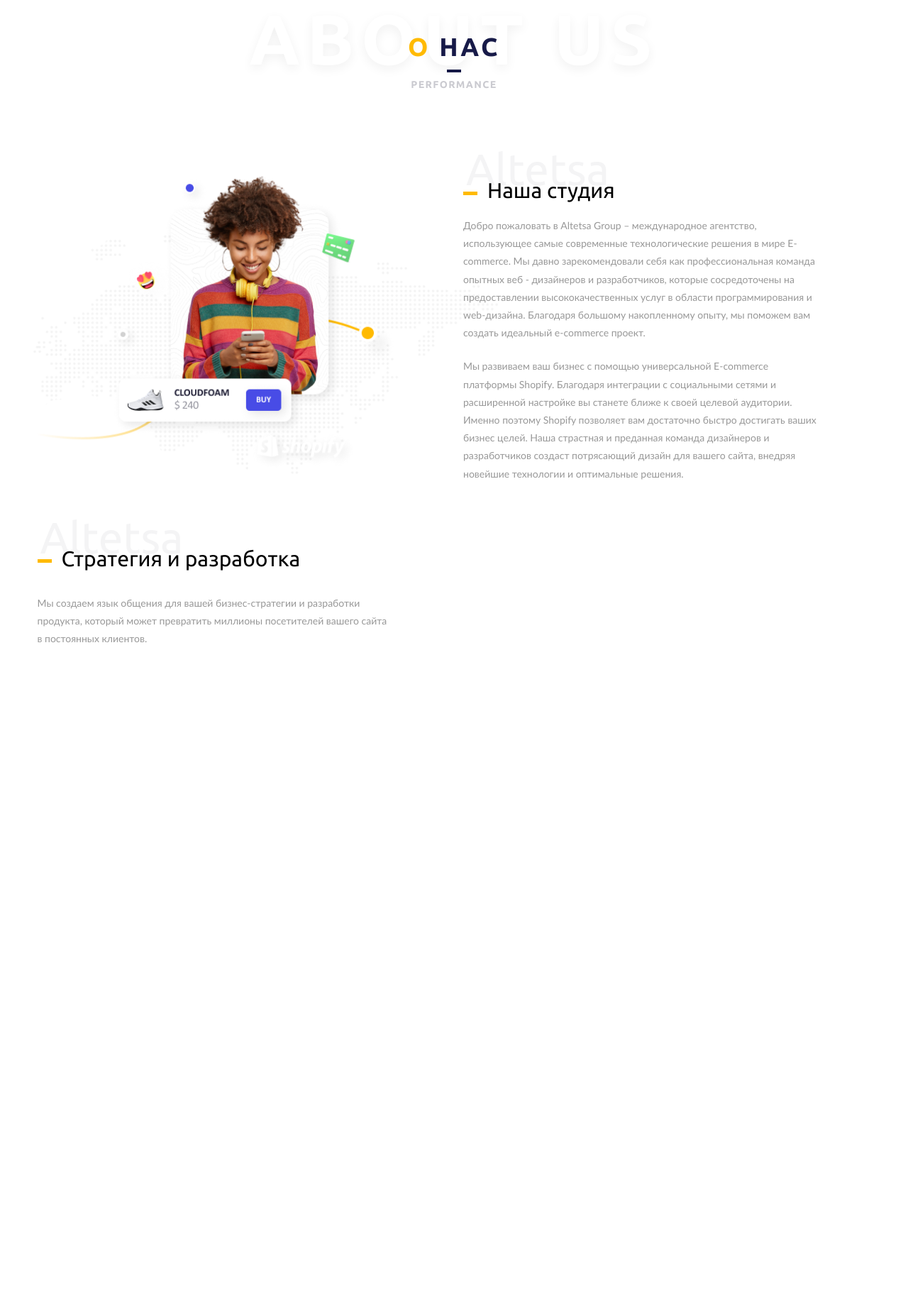
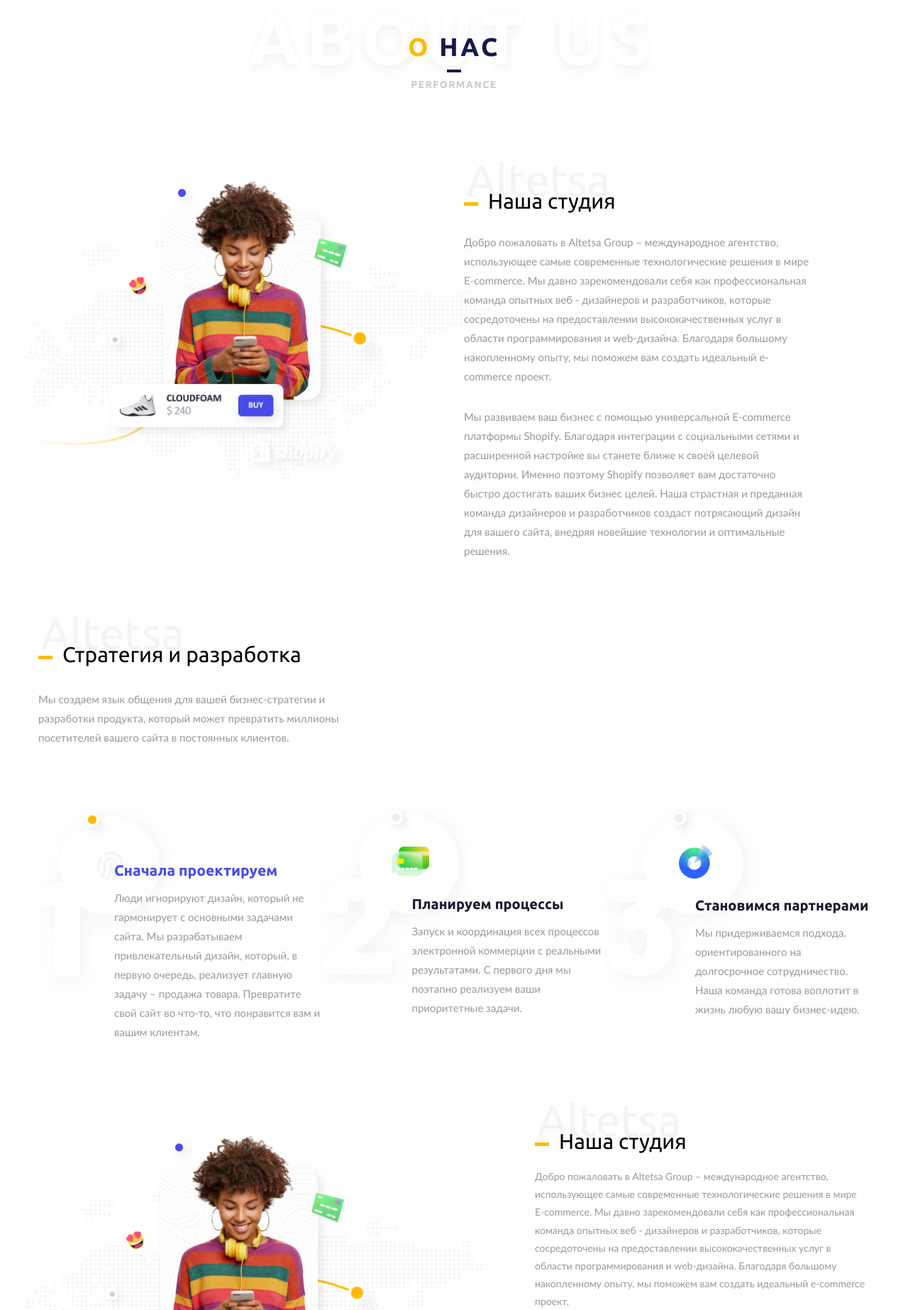
Before and after one commit to YurySm/alt2, a PHP site: page /template/about.html in a window 1280 px wide. Shown: the part 121-1967 px from the top of the page at 71% size. Before the commit the page ends 1026 px from the top, so only its background shows below. Run offline with PHP 8.4, Linux system fonts and the light colour scheme; style sheets or scripts are compiled from the project's sources.

Commit message:
work in about page

```diff
--- a/dist/index.html
+++ b/dist/index.html
@@ -4,7 +4,7 @@
     <meta charset="UTF-8">
     <meta name="viewport" content="width=device-width, initial-scale=1.0">
     <meta http-equiv="X-UA-Compatible" content="ie=edge">
-    <title>Altesta</title>
+    <title>Altetsa</title>
     <meta name="title" content="">
     <meta name="description" content="">
 
@@ -31,7 +31,7 @@
                 <rect x="0.125488" y="23.3346" width="33" height="2" transform="rotate(-45 0.125488 23.3346)" fill="#18172F"/>
             </svg>
         </button>
-        <a href="" class="header__logo">
+        <a href="index.html" class="header__logo">
             <img src="img/header/logoB.svg" alt="Altesta">
         </a>
         <button class="btn btn__header">
@@ -45,7 +45,7 @@
                         </svg></span> <br> About</a>
                 </li>
                 <li class="header__nav-item">
-                    <a href="#"><b>Услуги</b> <span><svg width="12" height="9" viewBox="0 0 12 9" fill="none" xmlns="http://www.w3.org/2000/svg">
+                    <a href="template/services.html"><b>Услуги</b> <span><svg width="12" height="9" viewBox="0 0 12 9" fill="none" xmlns="http://www.w3.org/2000/svg">
                         <path d="M11.8366 3.7344L8.26556 0.163407C8.04769 -0.0544689 7.69434 -0.0544689 7.47646 0.163407C7.25854 0.381327 7.25854 0.734588 7.47646 0.952508L10.0949 3.57099L0.557968 3.57099C0.249836 3.57099 0 3.82082 0 4.12896C0 4.43704 0.249836 4.68692 0.557968 4.68692L10.0949 4.68692L7.47655 7.3054C7.25863 7.52332 7.25863 7.87658 7.47655 8.0945C7.58547 8.20338 7.72831 8.25792 7.8711 8.25792C8.0139 8.25792 8.15669 8.20338 8.26565 8.0945L11.8366 4.52351C12.0545 4.30559 12.0545 3.95232 11.8366 3.7344Z" fill="white"/>
                         </svg></span> <br> Skills</a>
                 </li>
--- a/dist/template/contacts.html
+++ b/dist/template/contacts.html
@@ -4,7 +4,7 @@
         <meta charset="UTF-8">
         <meta name="viewport" content="width=device-width, initial-scale=1.0">
         <meta http-equiv="X-UA-Compatible" content="ie=edge">
-        <title>Altesta</title>
+        <title>Altetsa</title>
         <meta name="title" content="">
         <meta name="description" content="">
         <!-- <link href="https://cdn.jsdelivr.net/npm/bootstrap@5.0.2/dist/css/bootstrap.min.css" rel="stylesheet" integrity="sha384-EVSTQN3/azprG1Anm3QDgpJLIm9Nao0Yz1ztcQTwFspd3yD65VohhpuuCOmLASjC" crossorigin="anonymous"> -->
--- a/dist/template/services.html
+++ b/dist/template/services.html
@@ -4,7 +4,7 @@
         <meta charset="UTF-8">
         <meta name="viewport" content="width=device-width, initial-scale=1.0">
         <meta http-equiv="X-UA-Compatible" content="ie=edge">
-        <title>Altesta</title>
+        <title>Altetsa</title>
         <meta name="title" content="">
         <meta name="description" content="">
         <!-- <link href="https://cdn.jsdelivr.net/npm/bootstrap@5.0.2/dist/css/bootstrap.min.css" rel="stylesheet" integrity="sha384-EVSTQN3/azprG1Anm3QDgpJLIm9Nao0Yz1ztcQTwFspd3yD65VohhpuuCOmLASjC" crossorigin="anonymous"> -->
@@ -27,7 +27,7 @@
                 <rect x="0.125488" y="23.3346" width="33" height="2" transform="rotate(-45 0.125488 23.3346)" fill="#18172F"/>
             </svg>
         </button>
-        <a href="" class="header__logo">
+        <a href="../index.html" class="header__logo">
             <img src="../img/header/logoB.svg" alt="Altesta">
         </a>
         <button class="btn btn__header">
@@ -41,7 +41,7 @@
                         </svg></span> <br> About</a>
                 </li>
                 <li class="header__nav-item">
-                    <a href="#"><b>Услуги</b> <span><svg width="12" height="9" viewBox="0 0 12 9" fill="none" xmlns="http://www.w3.org/2000/svg">
+                    <a href="services.html"><b>Услуги</b> <span><svg width="12" height="9" viewBox="0 0 12 9" fill="none" xmlns="http://www.w3.org/2000/svg">
                         <path d="M11.8366 3.7344L8.26556 0.163407C8.04769 -0.0544689 7.69434 -0.0544689 7.47646 0.163407C7.25854 0.381327 7.25854 0.734588 7.47646 0.952508L10.0949 3.57099L0.557968 3.57099C0.249836 3.57099 0 3.82082 0 4.12896C0 4.43704 0.249836 4.68692 0.557968 4.68692L10.0949 4.68692L7.47655 7.3054C7.25863 7.52332 7.25863 7.87658 7.47655 8.0945C7.58547 8.20338 7.72831 8.25792 7.8711 8.25792C8.0139 8.25792 8.15669 8.20338 8.26565 8.0945L11.8366 4.52351C12.0545 4.30559 12.0545 3.95232 11.8366 3.7344Z" fill="white"/>
                         </svg></span> <br> Skills</a>
                 </li>
--- a/src/sass/blocks/template/_about.scss
+++ b/src/sass/blocks/template/_about.scss
@@ -4,17 +4,84 @@
     background-color: #fff;
     position: relative;
     &__wrapper {
-        max-width: 1250px;
+        max-width: 1272px;
+        margin-top: 118px;
     }
     &__img {
-        margin-right: -50px;
+        margin-right: -38px;
+        margin-top: -110px;
     }
     &__text-wrapper {
-        max-width: 500px;
+        max-width: 487px;
+        // padding-top: 35px;
+    }
+    &__descr {
+        margin-top: 30px;
+        font-size: 15px;
     }
 }
 .strategy {
-    max-width: 1175px;
+    max-width: 1172px;
     margin: 0 auto;
-    margin-top: 70px;
+    margin-top: 95px;
+    &__descr {
+        margin-top: 35px;
+        max-width: 442px;
+        font-size: 15px;
+        line-height: 180%;
+    }
+    &__items {
+        margin-top: 86px;
+        display: flex;
+        justify-content: space-between;
+    }
+    &__item {
+        min-height: 295px;
+        background-position: top left;
+        background-repeat: no-repeat;
+        width: 33%;
+        // flex: 1 1 1 100%;
+        &_1 {
+            width: 34%;
+            padding-top: 77px;
+            padding-left: 107px;
+            background-image: url('../img/about/strategy/item-1.png');
+        }
+        &_2 {
+            width: 34%;
+            padding-top: 125px;
+            padding-left: 128px;
+            background-image: url('../img/about/strategy/item-2.png');
+        }
+        &_3 {
+            width: 32%;
+            padding-top: 127px;
+            padding-left: 129px;
+            background-image: url('../img/about/strategy/item-3.png');
+        }
+        &_title {
+            font-style: normal;
+            font-weight: bold;
+            font-size: 20px;
+            line-height: 100%;
+            color: #18172F;
+            span {
+                color: #484CE6;
+                font-weight: bold;
+                font-size: 21px;
+            }
+        }
+        &_text {
+            margin-top: 15px;
+            font-family: 'Calibri';
+            font-style: normal;
+            font-weight: normal;
+            font-size: 15px;
+            line-height: 180%;
+            color: #9797A2;
+            &_3 {
+                max-width: 250px;
+            }
+        }
+    }
 }
--- a/src/template/about.html
+++ b/src/template/about.html
@@ -77,11 +77,11 @@
                 <h2 class="contacts__title">
                     Наша студия
                 </h2>
-                <p class="contacts__descr">
-                    Добро пожаловать в Altetsa Group – международное агентство, использующее самые современные технологические решения в мире E-commerce. Мы давно зарекомендовали себя как профессиональная команда опытных веб - дизайнеров и разработчиков, которые сосредоточены на предоставлении высококачественных услуг в области программирования и web-дизайна. Благодаря большому накопленному опыту, мы поможем вам создать идеальный e-commerce проект.
+                <p class="contacts__descr about__descr">
+                    Добро пожаловать в Altetsa Group – международное агентство, использующее самые современные технологические решения в мире <br> E-commerce. Мы давно зарекомендовали себя как профессиональная команда опытных веб - дизайнеров и разработчиков, которые сосредоточены на предоставлении высококачественных услуг в области программирования и web-дизайна. Благодаря большому накопленному опыту, мы поможем вам создать идеальный e-commerce проект.
                 </p>
 
-                <p class="contacts__descr">
+                <p class="contacts__descr about__descr">
                     Мы развиваем ваш бизнес с помощью универсальной E-commerce платформы Shopify. Благодаря интеграции с социальными сетями и расширенной настройке вы станете ближе к своей целевой аудитории. Именно поэтому Shopify позволяет вам достаточно быстро достигать ваших бизнес целей.
                     Наша страстная и преданная команда дизайнеров и разработчиков создаст потрясающий дизайн для вашего сайта, внедряя новейшие технологии и оптимальные решения.
                 </p>
@@ -95,14 +95,124 @@
                 <h2 class="contacts__title">
                     Стратегия и разработка
                 </h2>
-                <p class="contacts__descr mt-35">
+                <p class="contacts__descr strategy__descr">
                     Мы создаем язык общения для вашей бизнес-стратегии и разработки продукта, который может превратить миллионы посетителей вашего сайта в постоянных клиентов.
                 </p>
             </div>
             <div class="strategy__items">
+                <div class="strategy__item strategy__item_1">
+                    <h3 class="strategy__item_title"><span>Сначала проектируем</span></h3>
+                    <p class="strategy__item_text strategy__item_text_1">
+                        Люди игнорируют дизайн, который не гармонирует с основными задачами сайта. Мы разрабатываем привлекательный дизайн, который, в первую очередь, реализует главную задачу – продажа товара. Превратите свой сайт во что-то, что понравится вам и вашим клиентам.
+                    </p>
+                </div>
 
+                <div class="strategy__item strategy__item_2">
+                    <h3 class="strategy__item_title">Планируем процессы</h3>
+                    <p class="strategy__item_text">
+                        Запуск и координация всех процессов электронной коммерции с реальными результатами. С первого дня мы поэтапно реализуем ваши приоритетные задачи.
+                    </p>
+                </div>
+
+                <div class="strategy__item strategy__item_3">
+                    <h3 class="strategy__item_title">Становимся партнерами</h3>
+                    <p class="strategy__item_text strategy__item_text_3">
+                        Мы придерживаемся подхода, ориентированного на долгосрочное сотрудничество. Наша команда готова воплотит в жизнь любую вашу бизнес-идею.
+                    </p>
+                </div>
+            </div>
+        </div>
+
+        <div class="team">
+            <div class="contacts__wrapper team__wrapper">
+                <img src="../img/about/about-img.png" alt="" class="contacts__img team__img">
+                <div class="contacts__form-wrapp team__text-wrapper">
+                    <div class="contacts__form-wrapp-title">Altetsa</div>
+                    <h2 class="contacts__title">
+                        Наша студия
+                    </h2>
+                    <p class="contacts__descr team__descr">
+                        Добро пожаловать в Altetsa Group – международное агентство, использующее самые современные технологические решения в мире <br> E-commerce. Мы давно зарекомендовали себя как профессиональная команда опытных веб - дизайнеров и разработчиков, которые сосредоточены на предоставлении высококачественных услуг в области программирования и web-дизайна. Благодаря большому накопленному опыту, мы поможем вам создать идеальный e-commerce проект.
+                    </p>
+
+                    <p class="contacts__descr team__descr">
+                        Мы развиваем ваш бизнес с помощью универсальной E-commerce платформы Shopify. Благодаря интеграции с социальными сетями и расширенной настройке вы станете ближе к своей целевой аудитории. Именно поэтому Shopify позволяет вам достаточно быстро достигать ваших бизнес целей.
+                        Наша страстная и преданная команда дизайнеров и разработчиков создаст потрясающий дизайн для вашего сайта, внедряя новейшие технологии и оптимальные решения.
+                    </p>
+                </div>
             </div>
         </div>
     </section>
+
+    <footer class="footer">
+        <h2 class="footer__title">
+            Мы создаем и поддерживаем крутые проекты
+                для клиентов по всему миру
+        </h2>
+        <p class="footer__subtitle">Узнайте как увеличить прибыль в вашем E-commerce-проекте</p>
+        <a href="#" class="btn footer__btn">Узнать<span>
+            <svg width="8" height="12" viewBox="0 0 8 12" fill="none" xmlns="http://www.w3.org/2000/svg">
+            <path fill-rule="evenodd" clip-rule="evenodd" d="M0.300049 1.4L4.90005 6L0.300049 10.6L1.70005 12L7.70005 6L1.70005 1.66948e-08L0.300049 1.4Z" fill="white"/>
+            </svg>
+        </span></a>
+        <div class="footer__wrapper">
+            <div class="footer__item">
+                <h3 class="footer__item_title">Контакты</h3>
+                <p class="footer__item_text">
+                    Адрес: Омск. Россия
+                    <br><br>
+                    Рабочее время: Пн - Пятница. 09.00 - 18.00
+                    <br><br>
+                    Email: info@altetsa.com, altetsa@yandex.ru
+                </p>
+            </div>
+
+            <div class="footer__item">
+                <h3 class="footer__item_title">Меню</h3>
+                <span class="footer__item_divider"></span>
+                <ul class="footer__item_list">
+                    <li><a href="#">О компании</a></li>
+                    <li><a href="#">Услуги</a></li>
+                    <li><a href="#">Цены</a></li>
+                    <li><a href="#">Контакты</a></li>
+                </ul>
+            </div>
+
+            <div class="footer__item">
+                <h3 class="footer__item_title">Поддержка</h3>
+                <span class="footer__item_divider blue"></span>
+                <ul class="footer__item_list">
+                    <li><a href="#">Terms of Service</a></li>
+                    <li><a href="#">Help center</a></li>
+                    <li><a href="#">Policies</a></li>
+                </ul>
+            </div>
+
+            <div class="footer__item">
+                <h3 class="footer__item_title last">Консультация</h3>
+                <ul class="footer__item_list social">
+                    <li><a href="#"><svg width="16" height="14" viewBox="0 0 16 14" fill="none" xmlns="http://www.w3.org/2000/svg">
+                        <path d="M0.241656 6.12503C1.87849 5.22909 3.70566 4.48133 5.41287 3.72974C8.34993 2.49871 11.2987 1.289 14.2772 0.162784C14.8567 -0.0291122 15.8979 -0.216777 16 0.636613C15.9441 1.84458 15.7141 3.04547 15.5564 4.24636C15.156 6.88723 14.6932 9.51905 14.2419 12.1512C14.0864 13.028 12.9811 13.4819 12.2739 12.9208C10.5743 11.78 8.86159 10.6503 7.18367 9.48299C6.63403 8.928 7.14371 8.13102 7.6346 7.7347C9.03446 6.36383 10.519 5.19911 11.8457 3.7574C12.2036 2.89862 11.1462 3.62237 10.7974 3.84413C8.88102 5.15645 7.0115 6.54888 4.99099 7.70224C3.95892 8.26679 2.75602 7.78433 1.72441 7.46929C0.799442 7.08875 -0.555976 6.70536 0.241562 6.12509L0.241656 6.12503Z" fill="white"/>
+                        </svg>
+                        </a></li>
+                    <li><a href="#"><svg xmlns="http://www.w3.org/2000/svg" width="16" height="9" viewBox="0 0 16 9" fill="none">
+                        <path d="M0.101879 7.58727L3.96502 1.49739C4.57984 0.527059 5.89495 0.28856 6.81881 0.974652L9.89289 3.26489C10.1756 3.47399 10.5636 3.47399 10.8431 3.26162L14.9922 0.131739C15.5446 -0.286451 16.2679 0.373505 15.8997 0.958317L12.0332 7.04493C11.4184 8.01526 10.1033 8.25376 9.17944 7.56767L6.10537 5.27743C5.82262 5.06833 5.43466 5.06833 5.1552 5.28069L1.00602 8.41058C0.453672 8.82877 -0.26964 8.17208 0.101879 7.58727Z" fill="white"/>
+                        </svg></a></li>
+                    <li><a href="#"><svg xmlns="http://www.w3.org/2000/svg" width="16" height="16" viewBox="0 0 16 16" fill="none">
+                        <path d="M11.2335 0H4.76649C2.13823 0 0 2.12479 0 4.73652V11.1629C0 13.7746 2.13823 15.8994 4.76649 15.8994H11.2335C13.8618 15.8994 16 13.7746 16 11.1629V4.73652C16 2.12479 13.8617 0 11.2335 0ZM14.3904 11.1629C14.3904 12.8954 12.977 14.2999 11.2335 14.2999H4.76649C3.023 14.2999 1.6096 12.8954 1.6096 11.1629V4.73652C1.6096 3.00397 3.023 1.59948 4.76649 1.59948H11.2335C12.977 1.59948 14.3904 3.00397 14.3904 4.73652V11.1629Z" fill="white"/>
+                        <path d="M8 3.83765C5.7182 3.83765 3.86182 5.68237 3.86182 7.94981C3.86182 10.2173 5.7182 12.062 8 12.062C10.2818 12.062 12.1382 10.2173 12.1382 7.94981C12.1382 5.68235 10.2818 3.83765 8 3.83765ZM8 10.4625C6.60349 10.4625 5.47142 9.33758 5.47142 7.94984C5.47142 6.56211 6.60352 5.43714 8 5.43714C9.39651 5.43714 10.5286 6.56211 10.5286 7.94984C10.5286 9.33755 9.39648 10.4625 8 10.4625Z" fill="white"/>
+                        <path d="M12.1461 4.854C12.6938 4.854 13.1377 4.41285 13.1377 3.86865C13.1377 3.32446 12.6938 2.8833 12.1461 2.8833C11.5985 2.8833 11.1545 3.32446 11.1545 3.86865C11.1545 4.41285 11.5985 4.854 12.1461 4.854Z" fill="white"/>
+                        </svg></a></li>
+                </ul>
+            </div>
+        </div>
+        <div class="footer__copy">
+            <p>All Rights Reseved ©2021</p>
+            <svg width="29" height="16" viewBox="0 0 29 16" fill="none" xmlns="http://www.w3.org/2000/svg">
+                <path d="M7.38627 1.62675C8.21415 0.34419 10.7292 -0.317101 13.0038 0.149711C15.2783 0.616523 16.4511 2.03467 15.6232 3.31722L8.50296 14.348C7.67508 15.6306 5.16005 16.2919 2.88547 15.8251C0.610899 15.3582 -0.561882 13.9401 0.265996 12.6575L7.38627 1.62675Z" fill="#484CE6"/>
+                <path d="M20.4981 1.65214C21.326 0.36958 23.841 -0.291711 26.1156 0.175102C28.3901 0.641914 29.5629 2.06006 28.7351 3.34261L21.6148 14.3734C20.7869 15.656 18.2719 16.3173 15.9973 15.8505C13.7227 15.3836 12.5499 13.9655 13.3778 12.6829L20.4981 1.65214Z" fill="#FFBA00"/>
+            </svg>
+        </div>
+    </footer>
 </body>
 </html>
```
Also changed, not shown: dist/template/about.html (+115 -5 lines), dist/css/style.min.css, dist/img/about/strategy/item-1.png (added), dist/img/about/strategy/item-2.png (added), dist/img/about/strategy/item-3.png (added), src/img/about/strategy/item-1.png (added), src/img/about/strategy/item-2.png (added), src/img/about/strategy/item-3.png (added).
